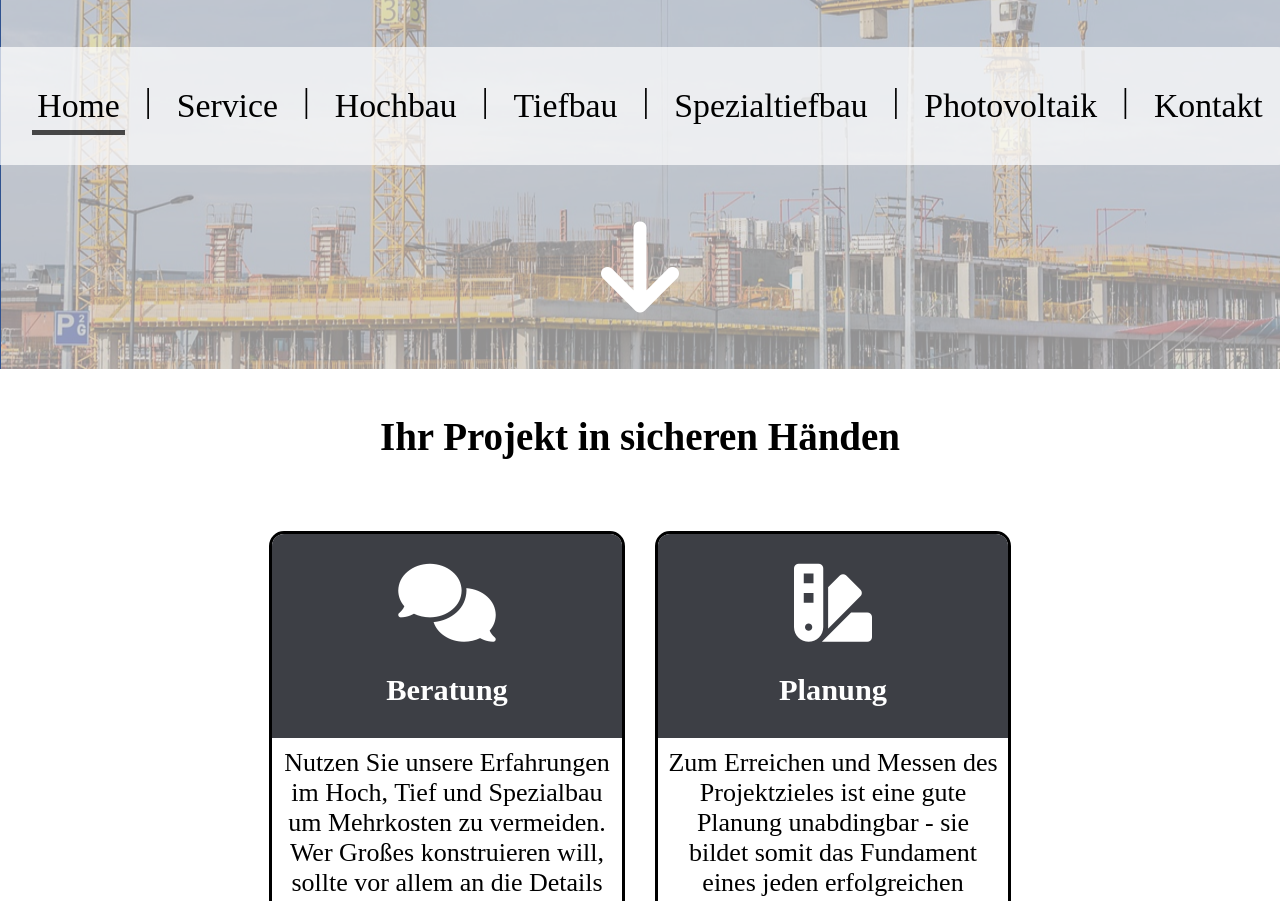
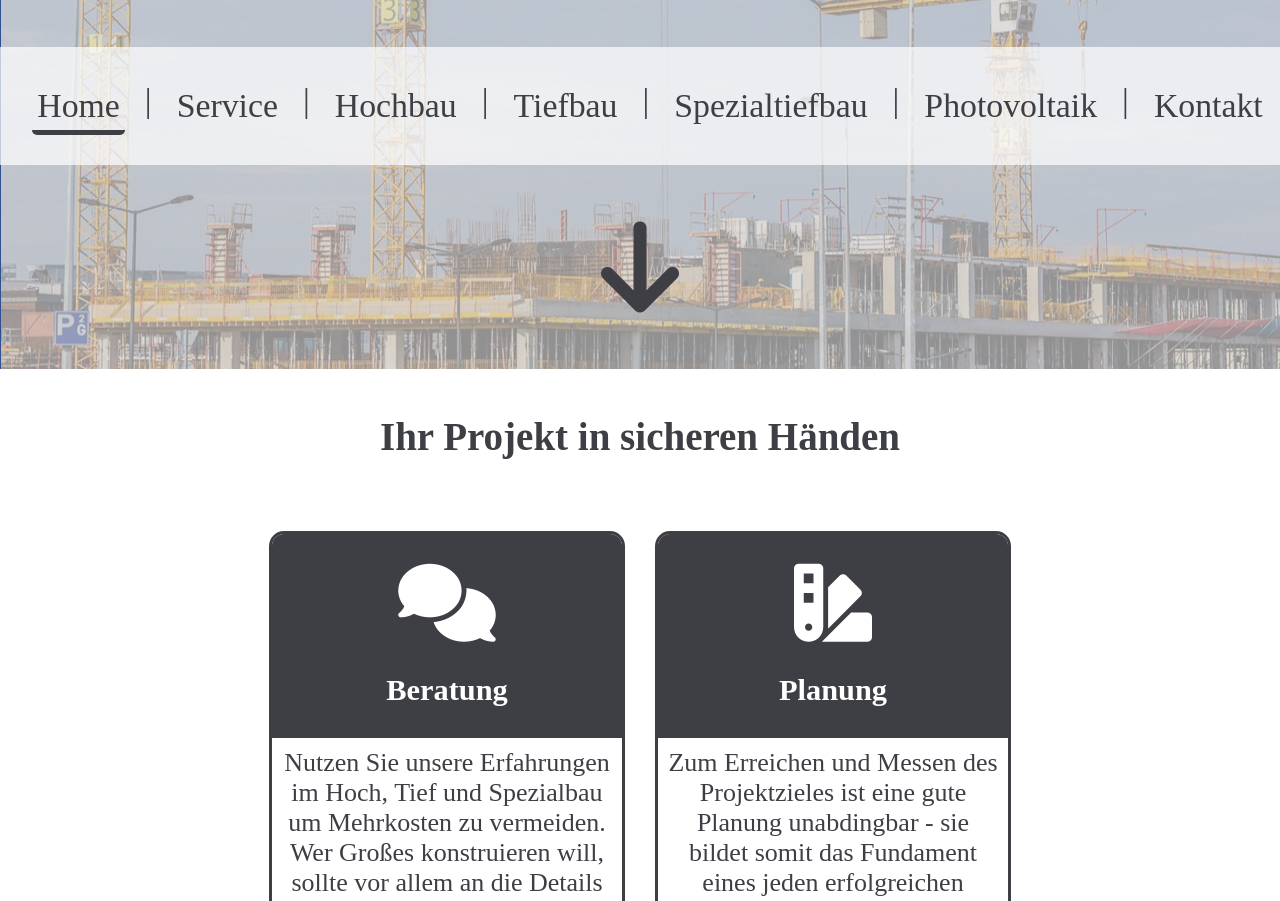
Before and after one commit to KeavJoh/Alfaplan_Web, a plain HTML site: page index.html in a window 1280 px wide. Shown: the part 431-1332 px from the top of the page. Drawn offline with Linux system fonts and the light colour scheme.

Commit message:
fix some bugs

```diff
--- a/css/main.css
+++ b/css/main.css
@@ -9,6 +9,7 @@ body {
     align-items: center;
     margin: unset;
     font-size: 26px;
+    color: #3D3F45;
 }
 
 a {
@@ -44,6 +45,10 @@ a {
     margin-bottom: 50px;
 }
 
+.arrow-color {
+    color: #3D3F45;
+}
+
 .arrow-nav:hover {
     cursor: pointer;
 }
@@ -70,12 +75,14 @@ a {
 }
 
 .menu a:hover {
-    border-bottom: 5px solid rgba(0, 0, 0, 0.7);
+    border-bottom: 5px solid #3D3F45;
+    border-radius: 5px;
     transition: all 150ms ease-in-out;
 }
 
 .active {
-    border-bottom: 5px solid rgba(0, 0, 0, 0.7) !important;
+    border-bottom: 5px solid #3D3F45 !important;
+    border-radius: 5px;
 }
 
 .content {
@@ -111,7 +118,7 @@ a {
     align-items: center;
     justify-content: flex-start;
     width: 350px;
-    border: 3px solid black;
+    border: 3px solid #3D3F45;
     border-radius: 15px;
     margin: 15px;
 }
--- a/index.html
+++ b/index.html
@@ -36,7 +36,7 @@
             <p>|</p>
             <a href="#">Kontakt</a>
         </div>
-        <a href="#"><i class="fa-solid fa-arrow-down fa-4x fa-fade arrow-nav icon-color"></i></a>
+        <a href="#service"><i class="fa-solid fa-arrow-down fa-4x fa-fade arrow-nav arrow-color"></i></a>
     </div>
 
     <div class="content" id="service">
```
